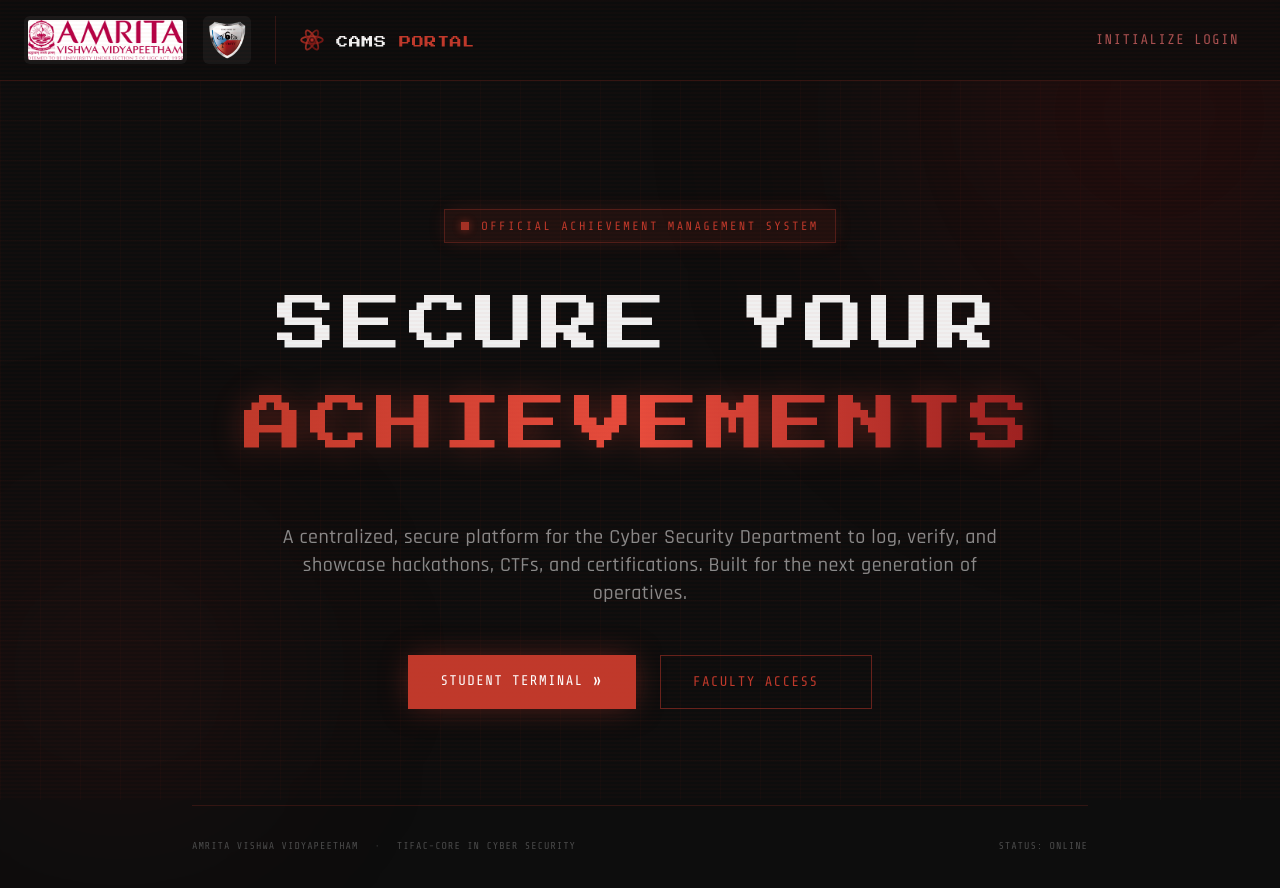
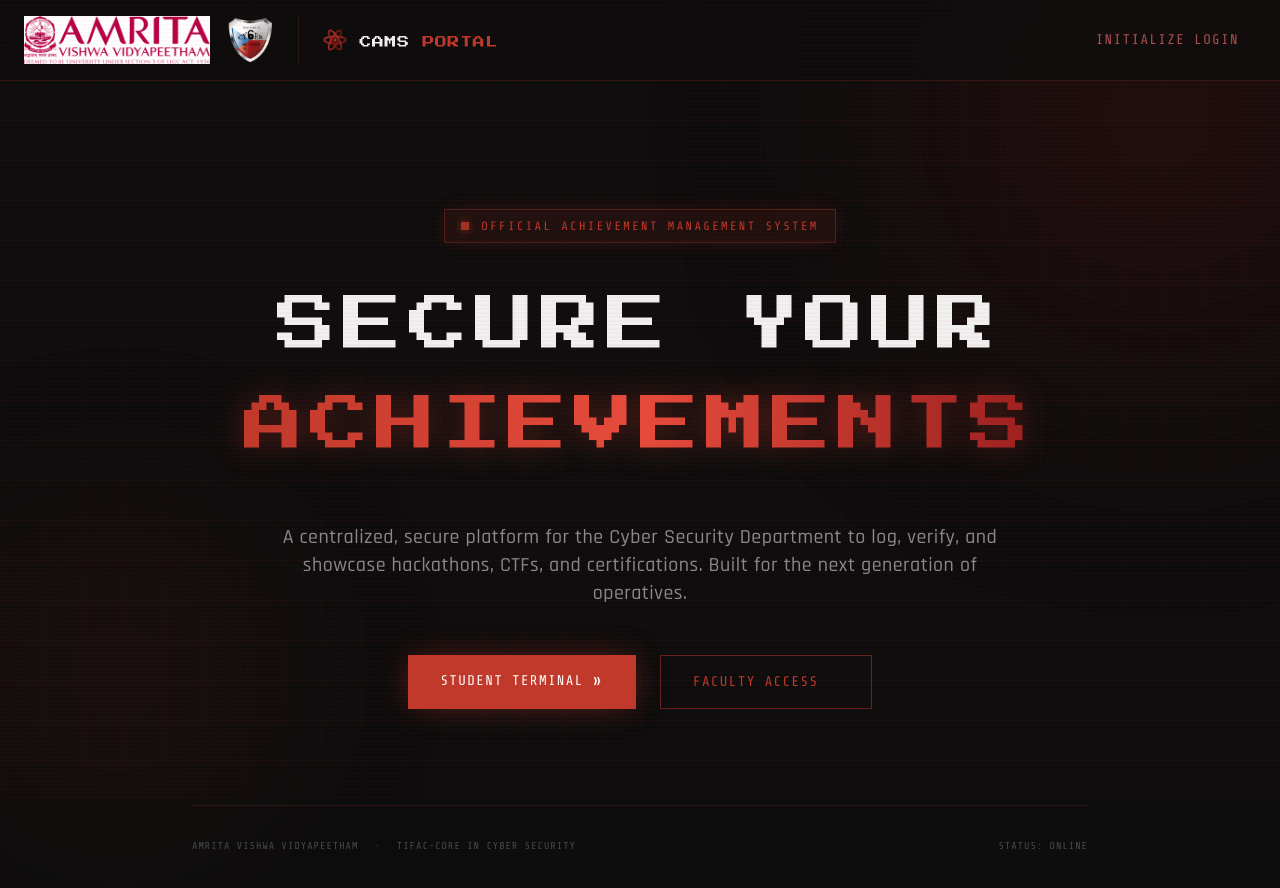
Before and after one commit to nethra2481/CAMS, a Next.js app: page / in a window 1280 px wide. Shown: the top 888 px of the page. Built offline with nearby package versions, Linux system fonts and the light colour scheme.

Commit message:
fix: revert logo styling to original placement classes

```diff
--- a/src/app/page.tsx
+++ b/src/app/page.tsx
@@ -82,8 +82,8 @@
 
               {/* Amrita Logos */}
               <div className="flex items-center gap-4 border-r border-[#c0392b]/20 pr-6">
-                <img src="/amrita-logo.png" alt="Amrita Vishwa Vidyapeetham" className="h-12 object-contain bg-white/5 p-1 rounded-sm" />
-                <img src="/tifac-logo.png" alt="TIFAC-CORE in Cyber Security" className="h-12 object-contain bg-white/5 p-1 rounded-sm" />
+                <img src="/amrita-logo.png" alt="Amrita Vishwa Vidyapeetham" className="h-12 object-contain" />
+                <img src="/tifac-logo.png" alt="TIFAC-CORE in Cyber Security" className="h-12 object-contain" />
               </div>
 
               {/* Orbital Logo & Title */}
```
